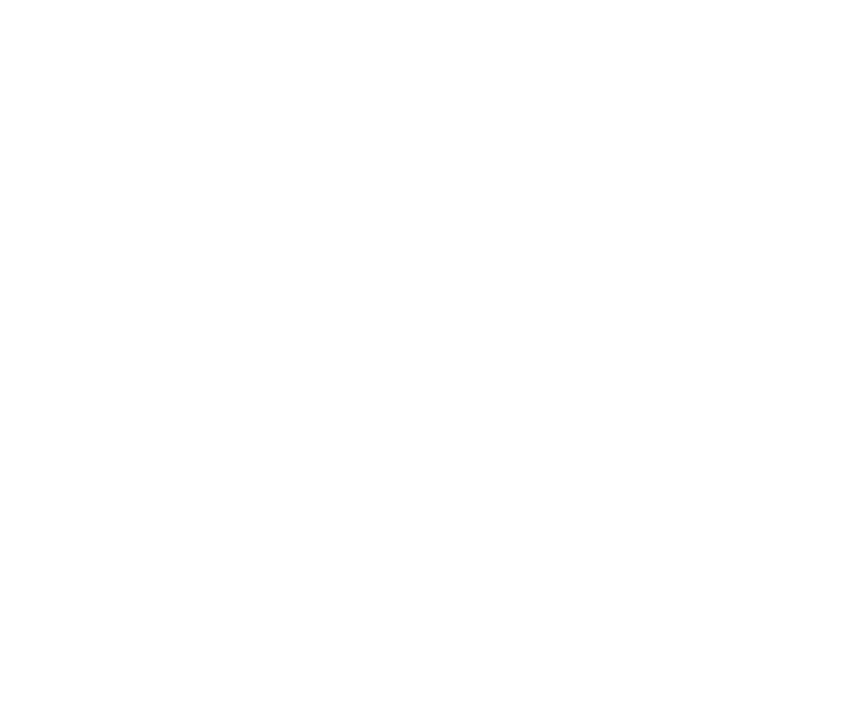
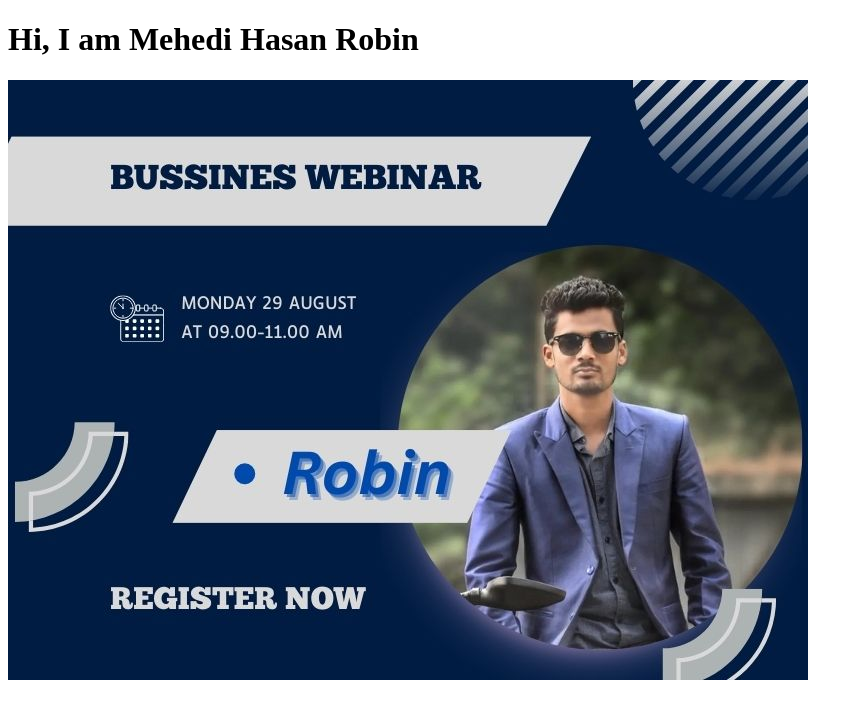
Before and after one commit to robin604680/class-2, a plain HTML site: page index.html in a window 1280 px wide. Shown: the whole page, without its empty margins (0-863 px from the left). Drawn offline with Linux system fonts and the light colour scheme.

Commit message:
Added H1 & img tag

```diff
--- a/index.html
+++ b/index.html
@@ -7,6 +7,7 @@
     <title>Learning HTML</title>
 </head>
 <body>
-
+    <h1>Hi, I am Mehedi Hasan Robin</h1>
+    <img src="./Add.jpg" alt="">
 </body>
 </html>
```
Also changed, not shown: Add.jpg (added).
